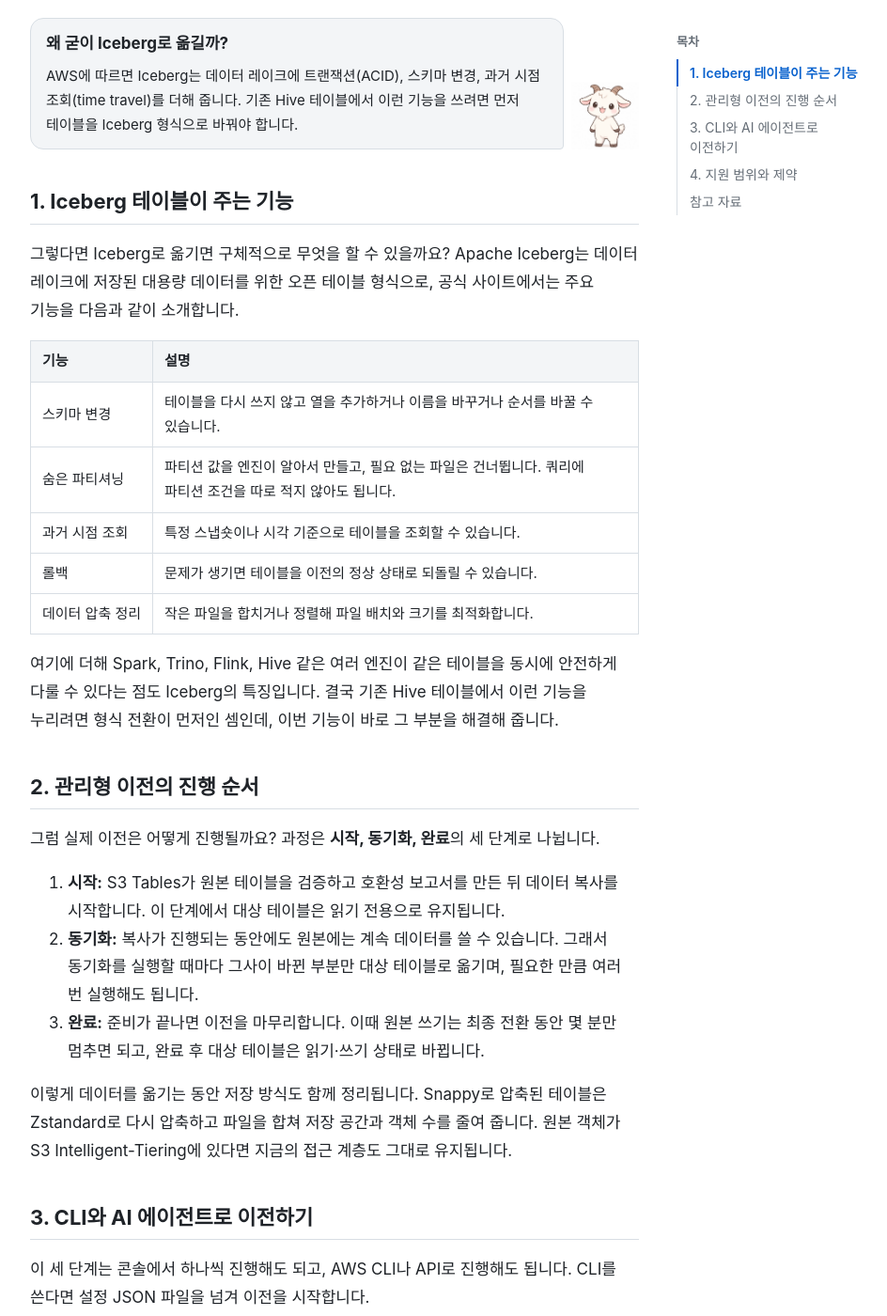
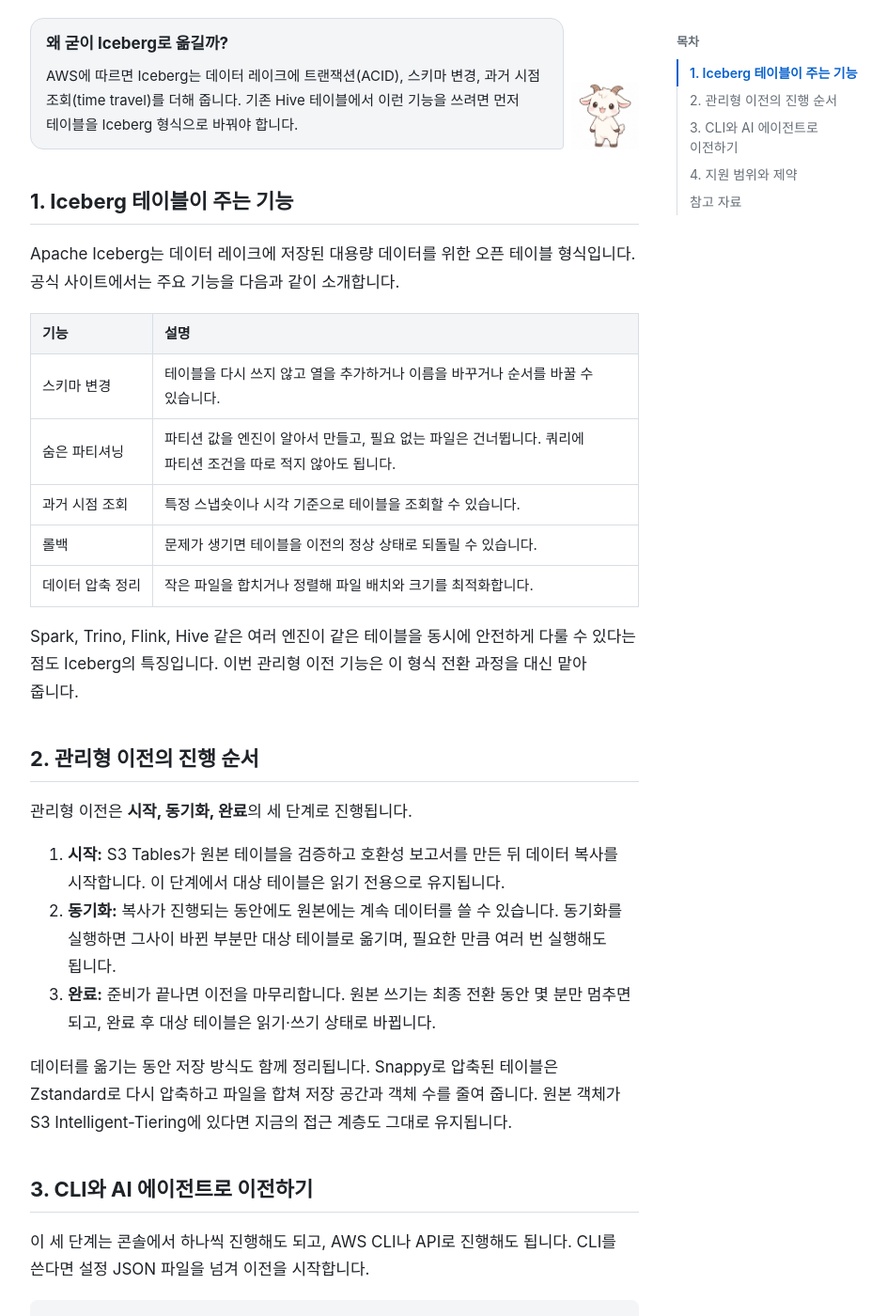
Before and after one commit to yooshuu/yooshuu.github.io, a Jekyll site: the page built from _posts/2026-11-08-s3-tables-hive-to-iceberg.md, in a window 1280 px wide and 1400 px high, scrolled down 750 px. Shown: the whole window at 94% size, without its empty margins (164-1108 px from the left). Built offline with Jekyll 4.4.1, drawn with Linux system fonts in a browser that asks for light colours; some web fonts are replaced; some of the changed text lies outside the part shown.

Commit message:
Trim excess connectives in first post
Keep only the transitions where the flow actually changes, and update
the writing guide so later posts connect through content order instead
of a connective at every paragraph.

````diff
--- a/_posts/2026-11-08-s3-tables-hive-to-iceberg.md
+++ b/_posts/2026-11-08-s3-tables-hive-to-iceberg.md
@@ -22,7 +22,7 @@ ai_assisted: true
 
 ## 1. Iceberg 테이블이 주는 기능
 
-그렇다면 Iceberg로 옮기면 구체적으로 무엇을 할 수 있을까요? Apache Iceberg는 데이터 레이크에 저장된 대용량 데이터를 위한 오픈 테이블 형식으로, 공식 사이트에서는 주요 기능을 다음과 같이 소개합니다.
+Apache Iceberg는 데이터 레이크에 저장된 대용량 데이터를 위한 오픈 테이블 형식입니다. 공식 사이트에서는 주요 기능을 다음과 같이 소개합니다.
 
 | 기능 | 설명 |
 | --- | --- |
@@ -32,17 +32,17 @@ ai_assisted: true
 | 롤백 | 문제가 생기면 테이블을 이전의 정상 상태로 되돌릴 수 있습니다. |
 | 데이터 압축 정리 | 작은 파일을 합치거나 정렬해 파일 배치와 크기를 최적화합니다. |
 
-여기에 더해 Spark, Trino, Flink, Hive 같은 여러 엔진이 같은 테이블을 동시에 안전하게 다룰 수 있다는 점도 Iceberg의 특징입니다. 결국 기존 Hive 테이블에서 이런 기능을 누리려면 형식 전환이 먼저인 셈인데, 이번 기능이 바로 그 부분을 해결해 줍니다.
+Spark, Trino, Flink, Hive 같은 여러 엔진이 같은 테이블을 동시에 안전하게 다룰 수 있다는 점도 Iceberg의 특징입니다. 이번 관리형 이전 기능은 이 형식 전환 과정을 대신 맡아 줍니다.
 
 ## 2. 관리형 이전의 진행 순서
 
-그럼 실제 이전은 어떻게 진행될까요? 과정은 **시작, 동기화, 완료**의 세 단계로 나뉩니다.
+관리형 이전은 **시작, 동기화, 완료**의 세 단계로 진행됩니다.
 
 1. **시작:** S3 Tables가 원본 테이블을 검증하고 호환성 보고서를 만든 뒤 데이터 복사를 시작합니다. 이 단계에서 대상 테이블은 읽기 전용으로 유지됩니다.
-2. **동기화:** 복사가 진행되는 동안에도 원본에는 계속 데이터를 쓸 수 있습니다. 그래서 동기화를 실행할 때마다 그사이 바뀐 부분만 대상 테이블로 옮기며, 필요한 만큼 여러 번 실행해도 됩니다.
-3. **완료:** 준비가 끝나면 이전을 마무리합니다. 이때 원본 쓰기는 최종 전환 동안 몇 분만 멈추면 되고, 완료 후 대상 테이블은 읽기·쓰기 상태로 바뀝니다.
+2. **동기화:** 복사가 진행되는 동안에도 원본에는 계속 데이터를 쓸 수 있습니다. 동기화를 실행하면 그사이 바뀐 부분만 대상 테이블로 옮기며, 필요한 만큼 여러 번 실행해도 됩니다.
+3. **완료:** 준비가 끝나면 이전을 마무리합니다. 원본 쓰기는 최종 전환 동안 몇 분만 멈추면 되고, 완료 후 대상 테이블은 읽기·쓰기 상태로 바뀝니다.
 
-이렇게 데이터를 옮기는 동안 저장 방식도 함께 정리됩니다. Snappy로 압축된 테이블은 Zstandard로 다시 압축하고 파일을 합쳐 저장 공간과 객체 수를 줄여 줍니다. 원본 객체가 S3 Intelligent-Tiering에 있다면 지금의 접근 계층도 그대로 유지됩니다.
+데이터를 옮기는 동안 저장 방식도 함께 정리됩니다. Snappy로 압축된 테이블은 Zstandard로 다시 압축하고 파일을 합쳐 저장 공간과 객체 수를 줄여 줍니다. 원본 객체가 S3 Intelligent-Tiering에 있다면 지금의 접근 계층도 그대로 유지됩니다.
 
 ## 3. CLI와 AI 에이전트로 이전하기
 
@@ -52,7 +52,7 @@ ai_assisted: true
 aws s3tables start-table-migration --cli-input-json file://start-migration.json
 ```
 
-이때 넘기는 설정 파일에는 다음 항목이 들어갑니다.
+설정 파일에는 다음 항목이 들어갑니다.
 
 - `roleARN`: 이전에 사용할 IAM 역할
 - `sourceType`, `source`: 원본의 종류와 위치
@@ -76,7 +76,7 @@ aws s3tables start-table-migration --cli-input-json file://start-migration.json
 | 출시 리전 | 미국(버지니아 북부, 오하이오, 오리건), 아시아 태평양(뭄바이, 싱가포르, 시드니, 도쿄), 유럽(프랑크푸르트, 아일랜드, 스톡홀름) |
 | 조회 도구 | Amazon Athena, SageMaker Unified Studio, Iceberg REST API를 지원하는 도구 |
 
-표에서 보듯 출시 리전에 서울은 아직 포함되지 않았습니다. 또 원본이 Parquet 형식이 아니거나 Glue에 등록되지 않은 Hive 테이블이라면, 이번 기능으로는 바로 옮길 수 없습니다.
+출시 리전에 서울은 아직 포함되지 않았습니다. 원본이 Parquet 형식이 아니거나 Glue에 등록되지 않은 Hive 테이블도 이번 기능으로는 바로 옮길 수 없습니다.
 
 ## 참고 자료
 
````
Also changed, not shown: docs/news-guide.md (+3 -2 lines).
